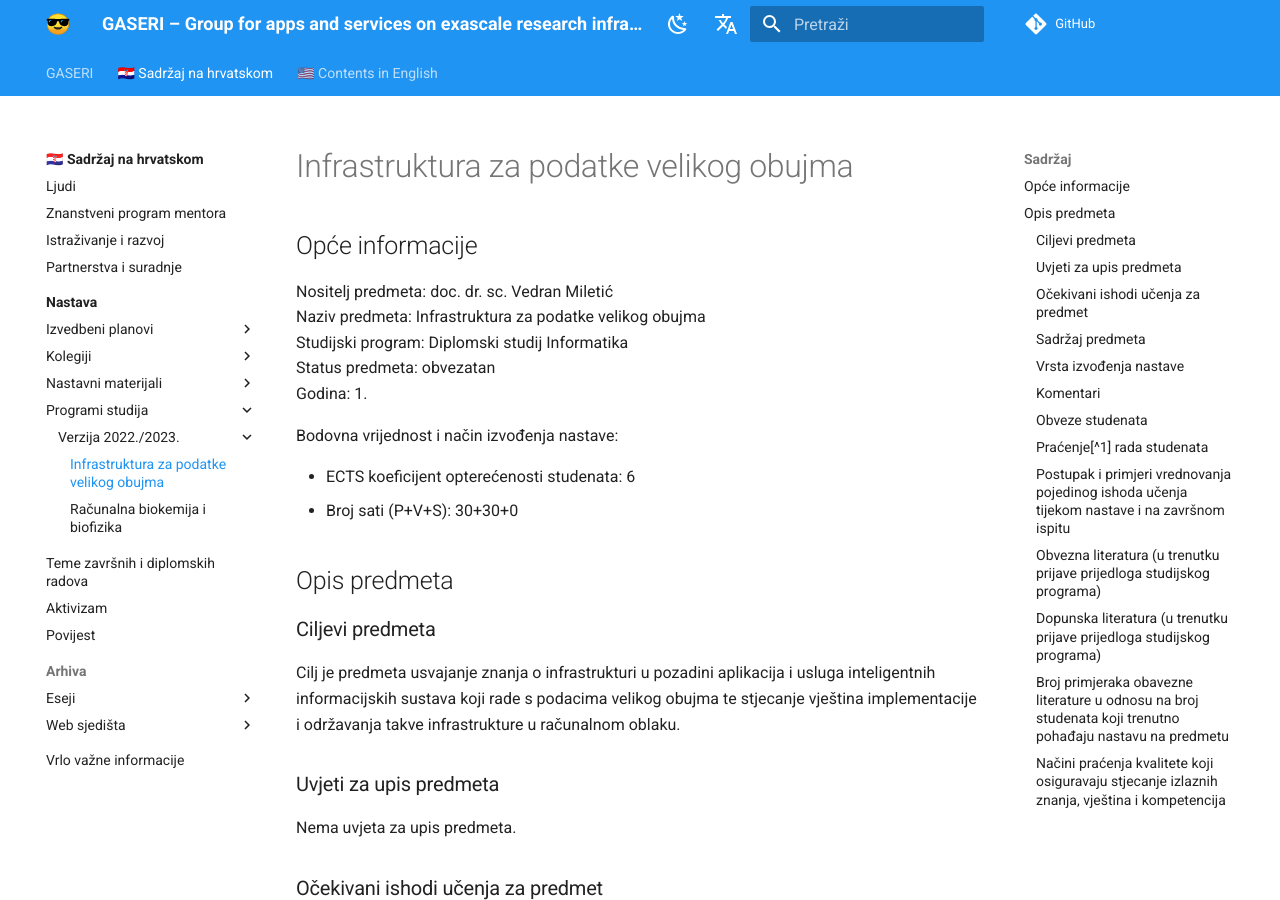
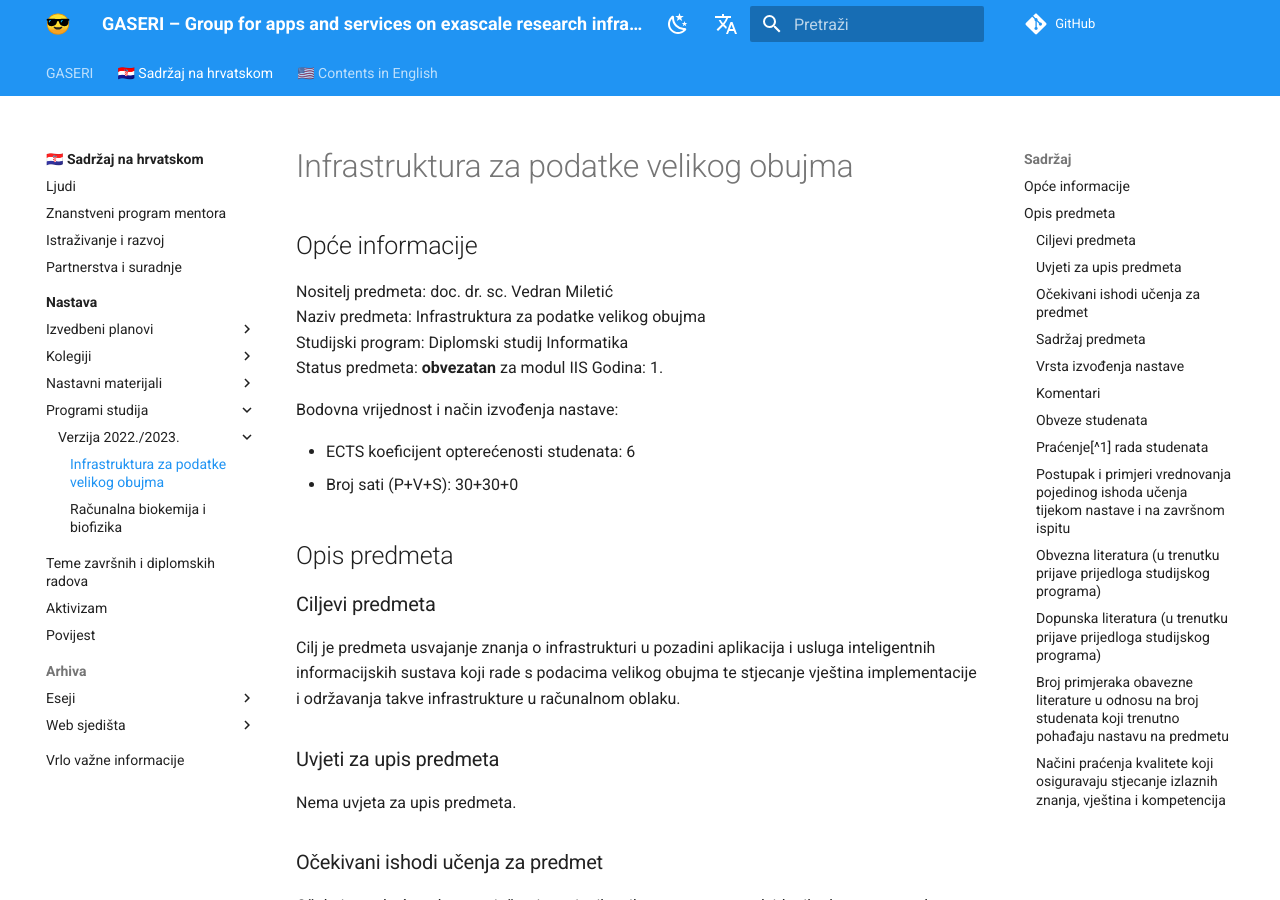
Before and after one commit to gaseri/website, an MkDocs documentation site: the page built from docs/hr/nastava/programi/verzija-2022-2023/IPVO.md, in a window 1280 px wide and 900 px high. Built offline with MkDocs 1.6.1 and Material for MkDocs 9.7.7, drawn with Linux system fonts in a browser that asks for light colours; comment, search, counter and statistics services are not loaded.

Commit message:
Updated IPVO course status

```diff
--- a/docs/hr/nastava/programi/verzija-2022-2023/IPVO.md
+++ b/docs/hr/nastava/programi/verzija-2022-2023/IPVO.md
@@ -5,7 +5,7 @@
 Nositelj predmeta: doc. dr. sc. Vedran Miletić
 Naziv predmeta: Infrastruktura za podatke velikog obujma
 Studijski program: Diplomski studij Informatika
-Status predmeta: obvezatan
+Status predmeta: **obvezatan** za modul IIS
 Godina: 1.
 
 Bodovna vrijednost i način izvođenja nastave:
```
